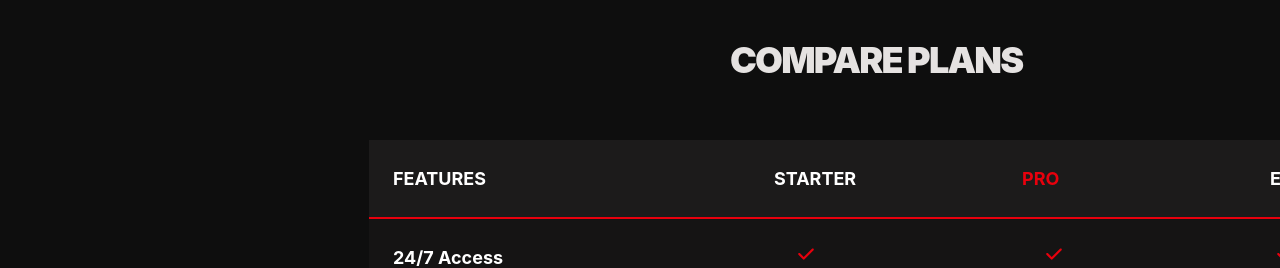
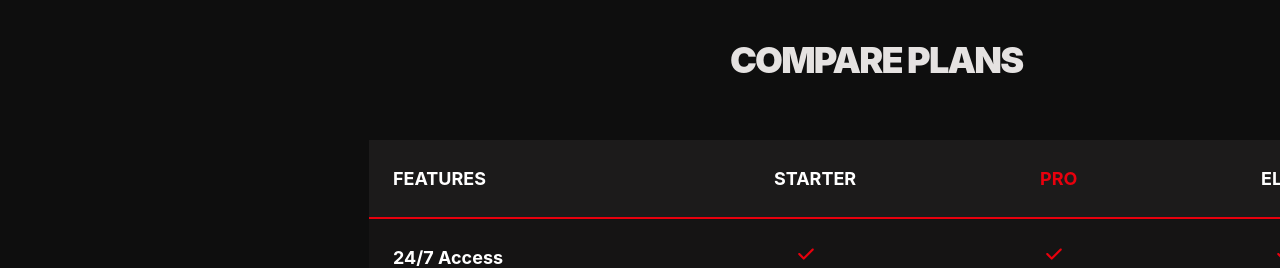
Before and after one commit to tekilaofficielpro/fitzone, a React (Vite) app: page /pricing in a window 1280 px wide. Shown: the part 1336-1604 px from the top of the page. Built offline with nearby package versions, Linux system fonts and the light colour scheme.

Commit message:
COmparation plan rectification

```diff
--- a/src/pages/niniPages/Pricing.jsx
+++ b/src/pages/niniPages/Pricing.jsx
@@ -98,8 +98,8 @@ const Pricing = () => {
             <h2 className='w-[417px] h-[77px] px-[24px] py-[26px] text-[18px] font-bold '>FEATURES</h2>
             <ul className='flex flex-row px-30'>
               <li className='w-[248px] h-[77px] px-[24px] py-[26px] text-[18px] font-bold '>STARTER</li>
-              <li className='w-[248px] h-[77px] px-[24px] py-[26px] text-[18px] text-[#E8000D] font-bold '>PRO</li>
-              <li className='w-[248px] h-[77px] px-[24px] py-[26px] text-[18px] font-bold '>ELITE</li>
+              <li className='w-[248px] h-[77px] px-[42px] py-[26px] text-[18px] text-[#E8000D] font-bold '>PRO</li>
+              <li className='w-[248px] h-[77px] px-[15px] py-[26px] text-[18px] font-bold '>ELITE</li>
             </ul>
           </li>
           <li className="w-[1024px] h-[74px] flex flex-row gap-30 text-xl bg-[#1C1B1B]/50">
```
